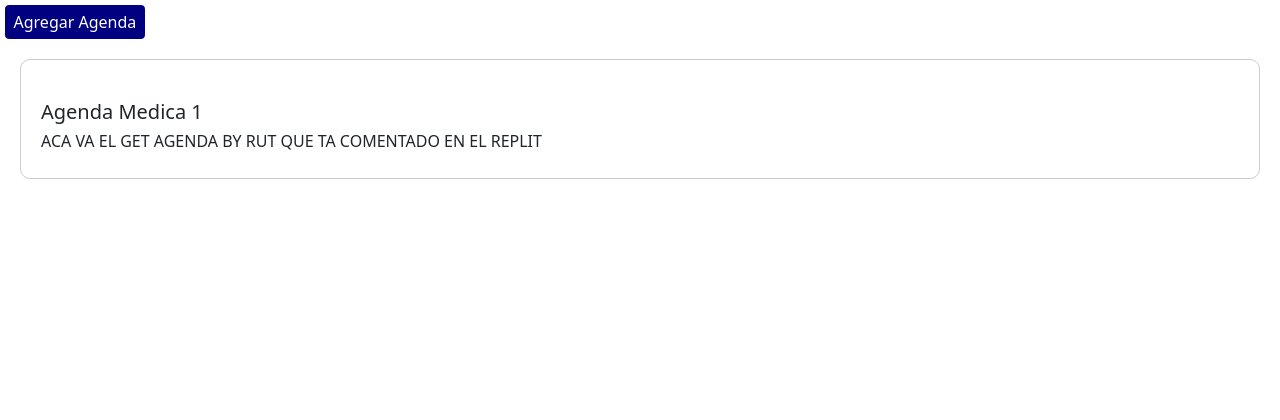
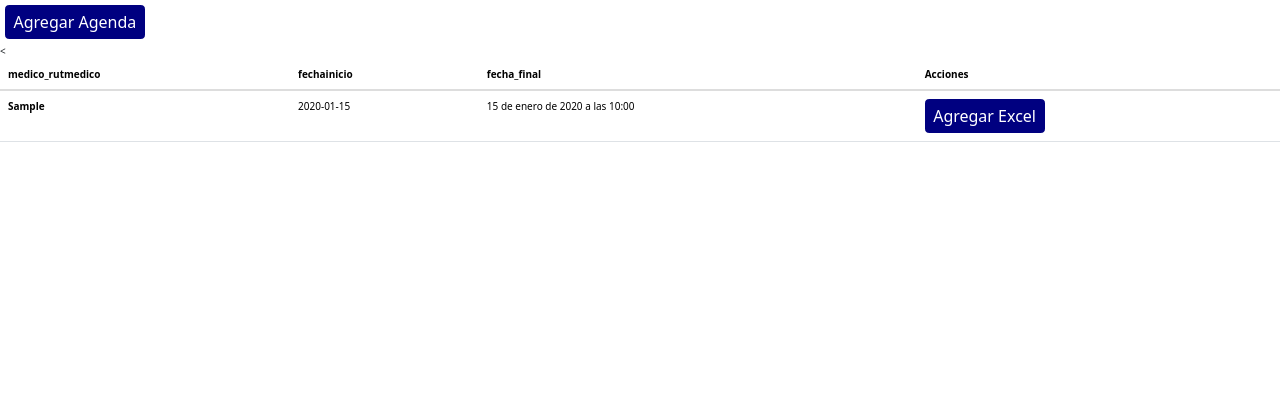
Before and after one commit to Nikowoss/Clinica, a Django app: page /agenda in a window 1280 px wide. Shown: the part 259-679 px from the top of the page. Run offline with Django 4.2, Linux system fonts and the light colour scheme; a database or web service that is not in the repository returns one stand-in record (values such as "Sample title"); data that the repository does not hold is empty; some libraries are stand-ins or nearby versions.

Commit message:
mas cosas de medico

```diff
--- a/Servidor/aplicaciones/templates/aplicaciones/agenda.html
+++ b/Servidor/aplicaciones/templates/aplicaciones/agenda.html
@@ -24,11 +24,30 @@
 <div style="margin: 5px;">
     <a style="font-size: medium; text-decoration: none; justify-content: flex-start; background-color: navy; border-color: navy; color: white;"
         href="{% url 'agregaragenda' %}" class="btn btn-primary">Agregar Agenda</a>
+
 </div>
-<section>
-    <h2>Agenda Medica 1</h2>
-    <p>ACA VA EL GET AGENDA BY RUT QUE TA COMENTADO EN EL REPLIT</p>
-</section>
+
+<table class="table">
+    <thead class="thead-dark">
+      <tr>
+        <th scope="col">medico_rutmedico</th>
+        <th scope="col">fechainicio</th>
+        <th scope="col">fecha_final</th>
+        <th scope="col">Acciones</th>
+      </tr>
+    </thead>
+    <tbody>
+        {% for dato in data %}
+      <tr>
+        <th>{{dato.medico_rutmedico }}</th>
+        <td>{{dato.fechainicio }}</td>
+        <td>{{dato.fecha_final }}</td>
+        <td><a style="font-size: medium; text-decoration: none; justify-content: flex-start; background-color: navy; border-color: navy; color: white;"
+        href="{% url 'disponibilidad' %}" class="btn btn-primary">Agregar Excel</a></td><
+      </tr>
+      {% endfor %}
+    </tbody>
+  </table>
 
 <style>
 
--- a/Servidor/aplicaciones/views.py
+++ b/Servidor/aplicaciones/views.py
@@ -87,8 +87,16 @@ def CrearCuenta(request):
 
 def agenda(request):
 
-    ##AQUI HACER QUE CARGUEN LAS AGENDA DE ESE MEDICO
-    return render(request,'aplicaciones/agenda.html')
+    url_api_replit = 'https://api-tareas-1.nicon607.repl.co/api/Agenda/'  # Reemplaza con la URL real
+
+    response = requests.get(url_api_replit)
+
+    if response.status_code == 200:
+        data = response.json()
+        # Procesa los datos como sea necesario
+        return render(request, 'aplicaciones/agenda.html', {'data': data})
+    else:
+        return render(request, 'aplicaciones/error.html')
 
 def CDPrueba(request):
 
```
